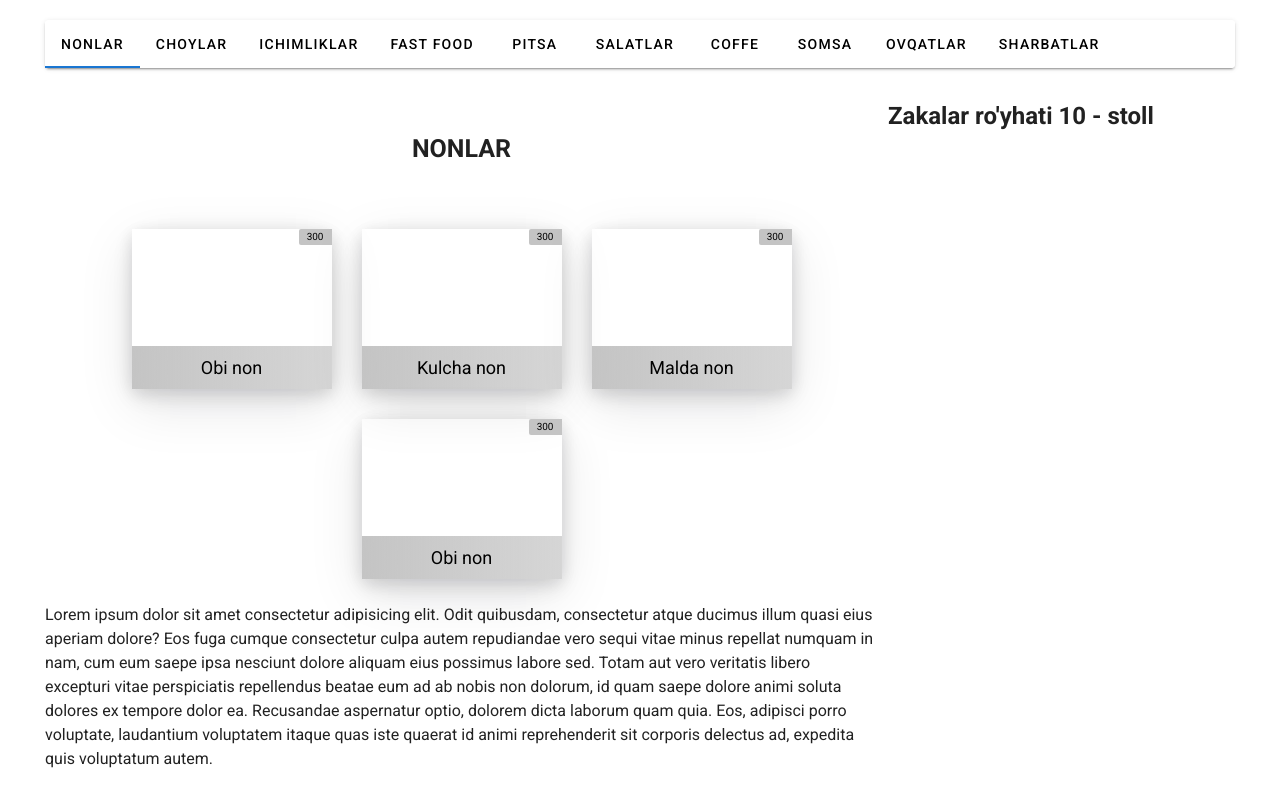
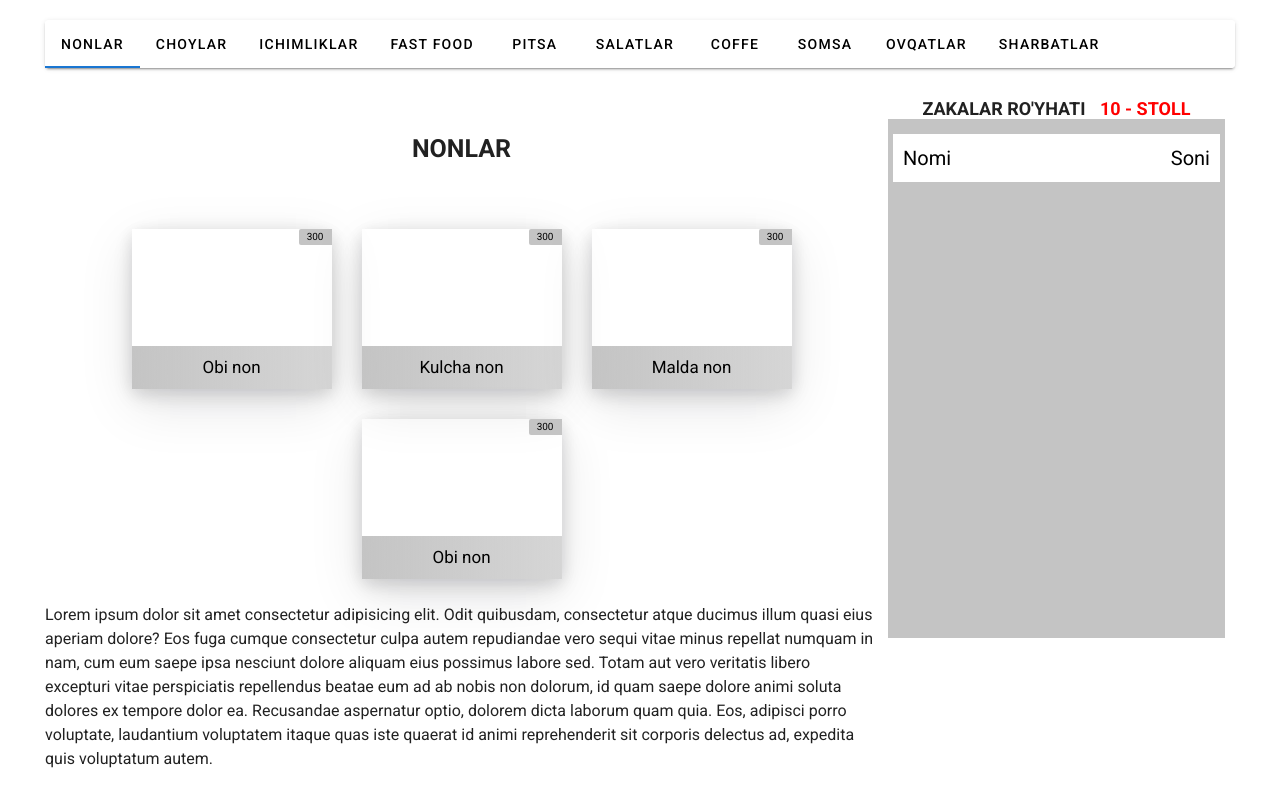
Before and after one commit to Ulugbek-Mominjonov/bahor_kafe, a Vue app: page /Menu/10 in a window 1280 px wide. Built offline with nearby package versions, Linux system fonts and the light colour scheme.

Commit message:
add some section

```diff
--- a/src/components/Product.vue
+++ b/src/components/Product.vue
@@ -63,7 +63,7 @@
   padding: 11px 0;
   background: radial-gradient(100% 2500% at 0% 50%, #C4C4C4 0%, rgba(196, 196, 196, 0.7) 100%);
   text-align: center;
-  font-size: 18px;
+  font-size: 17px;
   line-height: 21px;
   color: black;
 }
--- a/src/views/ProductShow.vue
+++ b/src/views/ProductShow.vue
@@ -14,7 +14,13 @@
         Lorem ipsum dolor sit amet consectetur adipisicing elit. Odit quibusdam, consectetur atque ducimus illum quasi eius aperiam dolore? Eos fuga cumque consectetur culpa autem repudiandae vero sequi vitae minus repellat numquam in nam, cum eum saepe ipsa nesciunt dolore aliquam eius possimus labore sed. Totam aut vero veritatis libero excepturi vitae perspiciatis repellendus beatae eum ad ab nobis non dolorum, id quam saepe dolore animi soluta dolores ex tempore dolor ea. Recusandae aspernatur optio, dolorem dicta laborum quam quia. Eos, adipisci porro voluptate, laudantium voluptatem itaque quas iste quaerat id animi reprehenderit sit corporis delectus ad, expedita quis voluptatum autem.
       </div>
       <div class="ordered-list">
-        <h2 class="product-name">Zakalar ro'yhati <span>{{$route.params.id }}</span> - stoll</h2>
+        <h2 class="product-name">Zakalar ro'yhati <span>{{$route.params.id }} - stoll</span></h2>
+        <ul class="selected-list">
+          <li class="selected-item">
+            <span class="left-col">Nomi</span>
+            <span class="rigth-col">Soni</span>
+          </li>
+        </ul>
       </div>
     </div>
   </div>
@@ -310,6 +316,40 @@ import Product from '@/components/Product.vue';
   padding: 10px;
 }
 .product-name {
-
+  font-size: 18px;
+  line-height: 21px;
+  text-transform: uppercase;
+  text-align: center;
+}
+/* .ordered-list */
+.ordered-list {
+  width: 30% !important;
+  height: calc(100vh - 88px);
+}
+.product-name span {
+  margin-left: 10px;
+  color: red
+}
+.selected-list {
+  height: 75%;
+  padding: 5px;
+  margin: 0;
+  list-style-type: none;
+  background-color: #C4C4C4;
+  overflow-y: scroll;
+}
+.selected-item {
+  display: flex;
+  margin-top: 10px;
+  justify-content: space-between;
+  padding: 10px;
+  font-size: 20px;
+  line-height: 28px;
+  color: #000000;
+  background-color: #fff;
+}
+.left-col {
+}
+.rigth-col {
 }
 </style>
```
